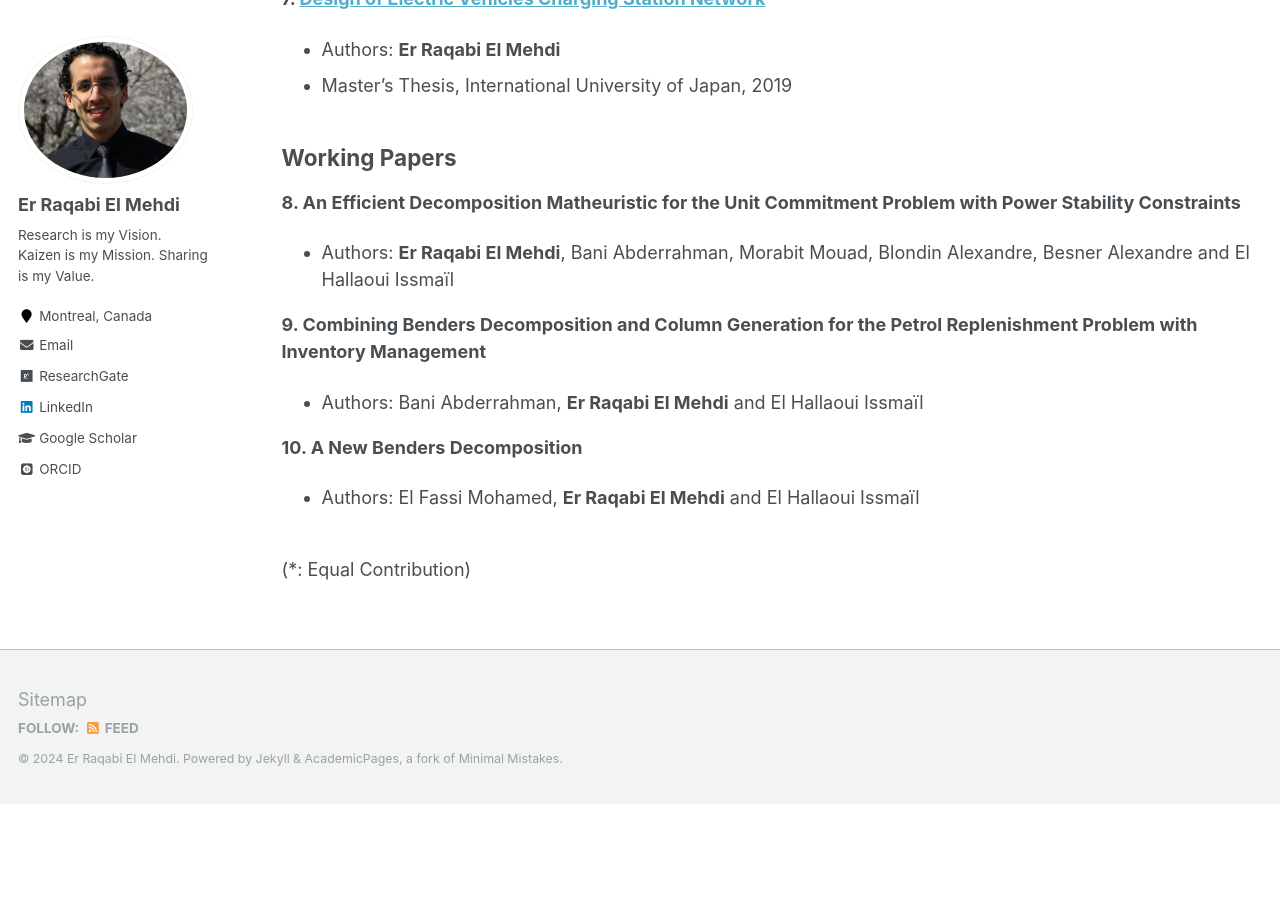
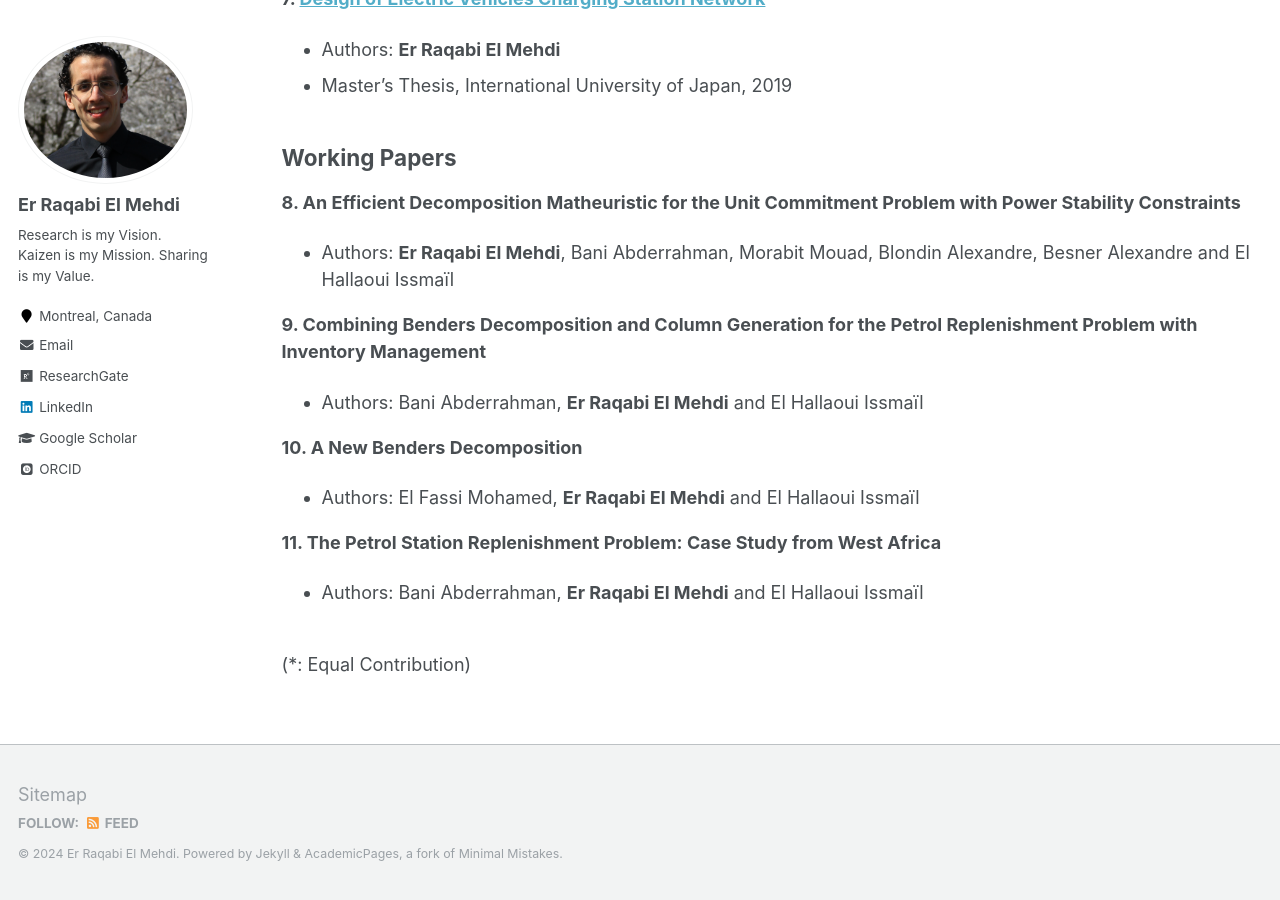
Before and after one commit to RqbMedi/rqbmedi.github.io, a Jekyll site: the page built from _pages/publications.md, in a window 1280 px wide and 900 px high, scrolled down 1515 px. Built offline with Jekyll 4.4.1, drawn with Linux system fonts in a browser that asks for light colours; some web fonts are replaced; before the commit the page ends 2319 px from its top, so only the background shows below that; some of the changed text lies outside the part shown.

Commit message:
Update publications.md

```diff
--- a/_pages/publications.md
+++ b/_pages/publications.md
@@ -38,7 +38,6 @@ Published & Under Review
  - **Finalist** at the *IFORS Prize for OR in Development 2023*
  - **Selected** for Presentation at the *23rd Conference of the International Federation of Operational Research Societies, Santiago, Chile, on 10-14 July 2023*
  - **Under Review** in *INFORMS Journal on Applied Analytics*, 2023
-
 
 **6. [An Electric Vehicle Transitioning Framework for Public Fleet Planning](https://www.sciencedirect.com/science/article/pii/S1361920923001293)**
  - Authors: **Er Raqabi El Mehdi** and Li Wenkai
@@ -60,5 +59,8 @@ Working Papers
 **10. A New Benders Decomposition**
  - Authors: El Fassi Mohamed, **Er Raqabi El Mehdi** and El Hallaoui Issmaïl
 
+**11. The Petrol Station Replenishment Problem: Case Study from West Africa**
+ - Authors: Bani Abderrahman, **Er Raqabi El Mehdi** and El Hallaoui Issmaïl
+
 <br>
 (*: Equal Contribution)
```
Also changed, not shown: other parts of _pages/publications.md (+1 -1 lines).
